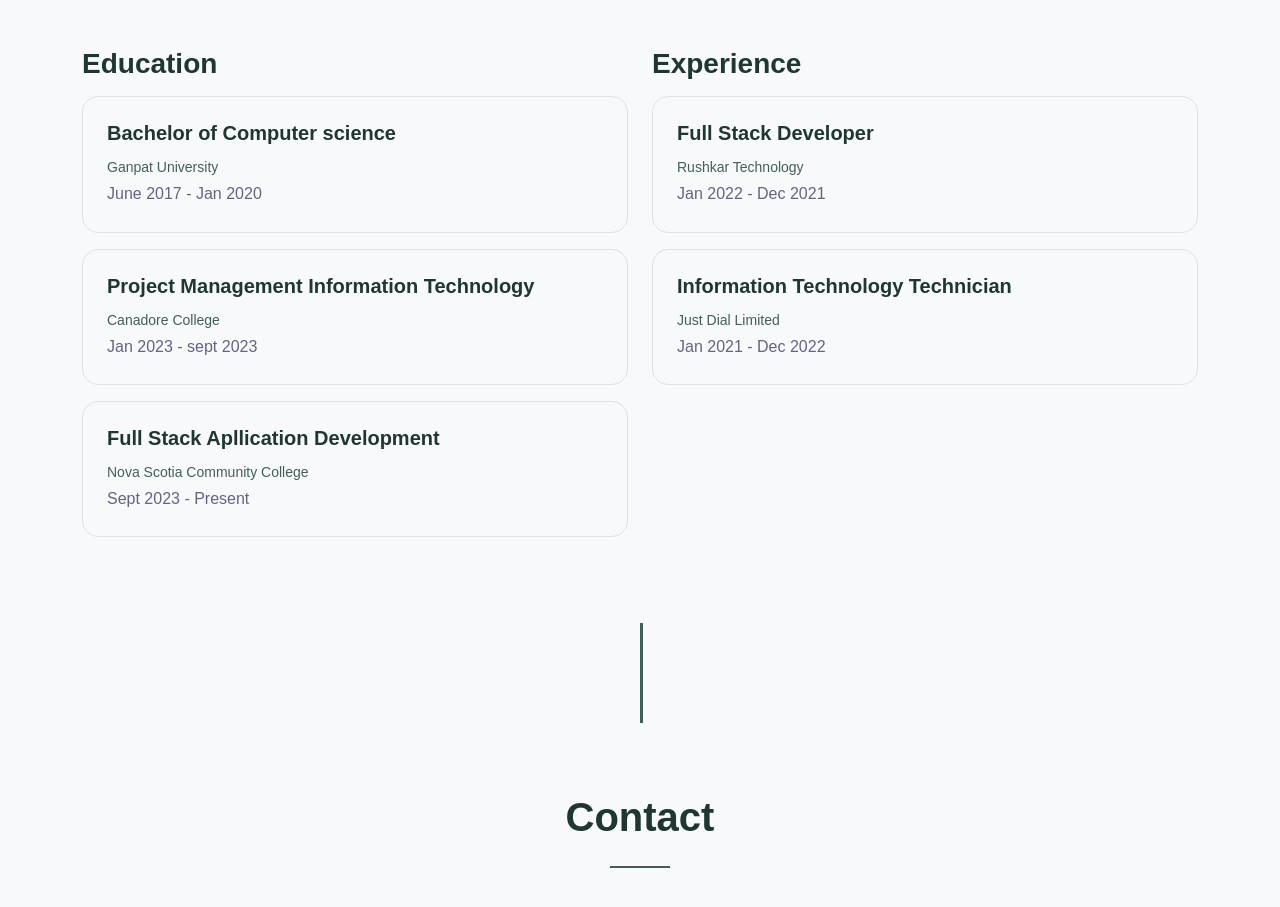
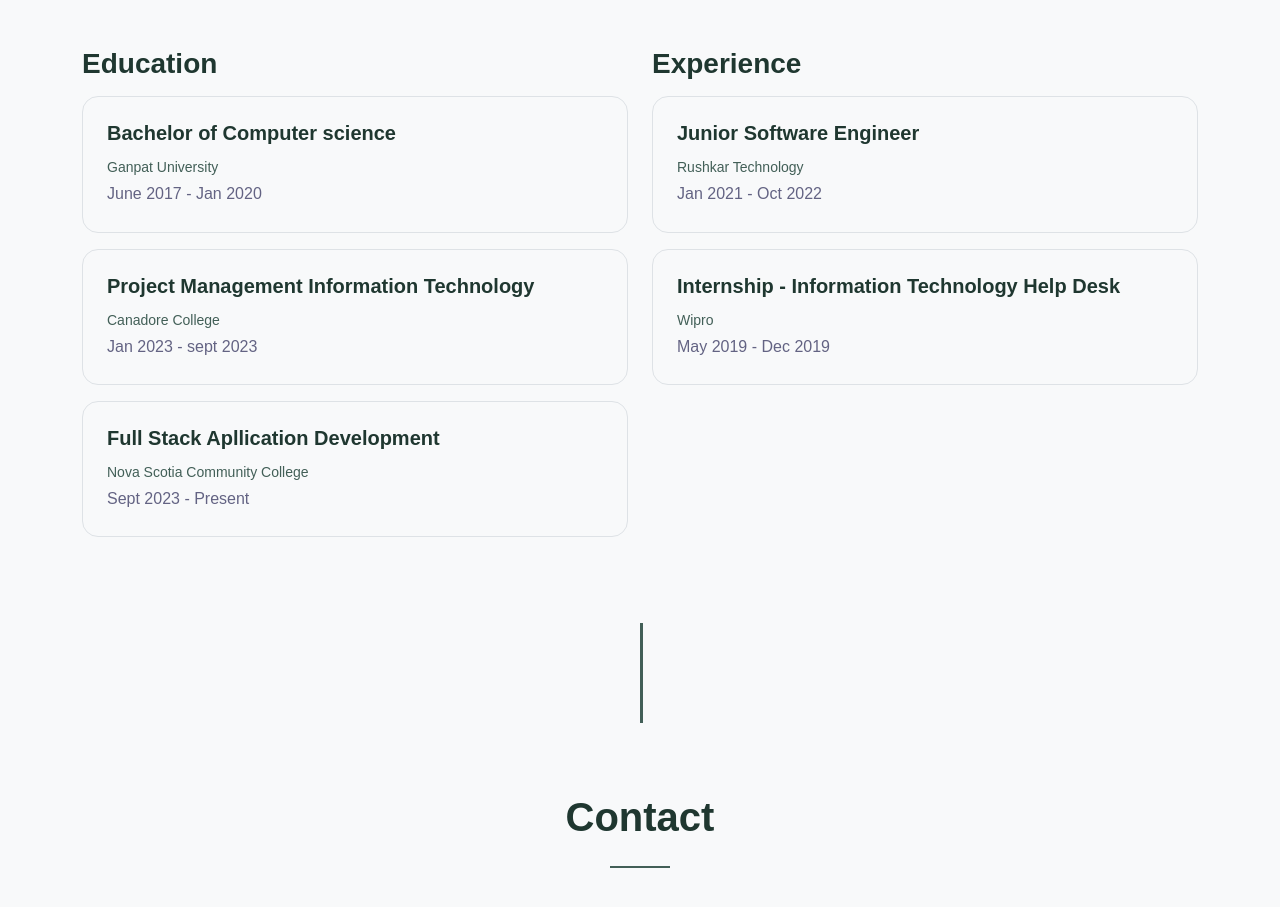
Before and after one commit to Parthik04/phantom, a plain HTML site: page index.html in a window 1280 px wide. Shown: the part 3480-4387 px from the top of the page. Drawn offline with nearby package versions, Linux system fonts and the light colour scheme.

Commit message:
exp edited

```diff
--- a/index.html
+++ b/index.html
@@ -266,16 +266,16 @@
                     <div class="row">
                         <div class="col-12 mb-3" data-aos="fade-up" data-aos-delay="500">
                             <div class="bg-base p-4 rounded-4 border edu-exp">
-                                <h5>Full Stack Developer</h5>
+                                <h5>Junior Software Engineer</h5>
                                 <small class="text-brand">Rushkar Technology</small>
-                                <p class="mb-0">Jan 2022 - Dec 2021</p>
+                                <p class="mb-0">Jan 2021 - Oct 2022</p>
                             </div>
                         </div>
                         <div class="col-12 mb-3" data-aos="fade-up" data-aos-delay="600">
                             <div class="bg-base p-4 rounded-4 border edu-exp">
-                                <h5>Information Technology Technician</h5>
-                                <small class="text-brand">Just Dial Limited</small>
-                                <p class="mb-0">Jan 2021 - Dec 2022</p>
+                                <h5>Internship - Information Technology Help Desk</h5>
+                                <small class="text-brand">Wipro</small>
+                                <p class="mb-0">May 2019 - Dec 2019</p>
                             </div>
                         </div>
                     </div>
```
